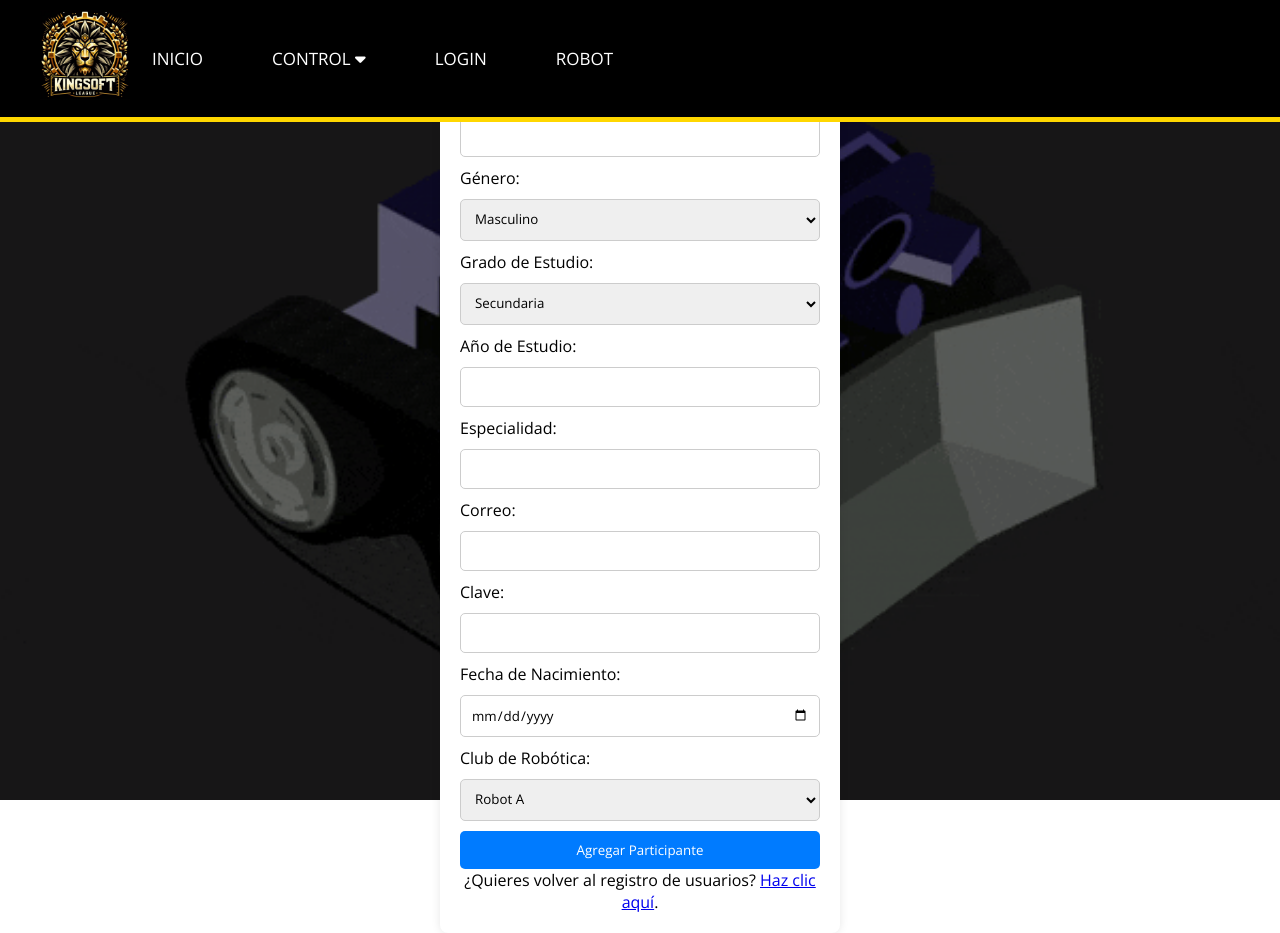
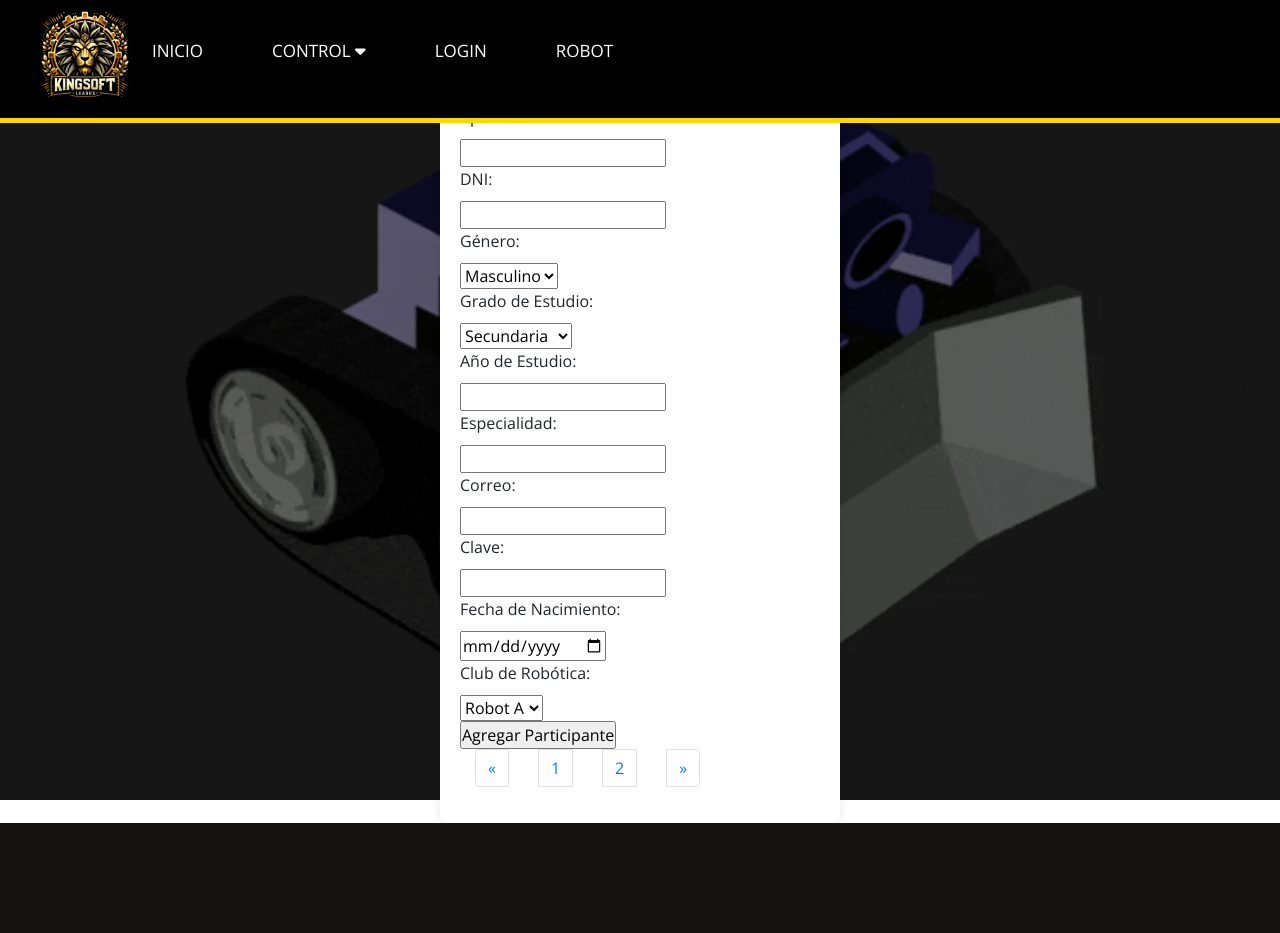
Before and after one commit to Sarai6e/APP-KINGSOFT-LEAGUE, a PHP site: page /agregar_participantes.php in a window 1280 px wide. After the commit the page ends 823 px from the top, so only its background shows below. Run offline with PHP 8.4, Linux system fonts and the light colour scheme; data comes from the database, SQL or seed files in the repository.

Commit message:
avance 26_03_23

```diff
--- a/Versión_1/Diseño/agregar_participantes.php
+++ b/Versión_1/Diseño/agregar_participantes.php
@@ -29,11 +29,11 @@
     $correo = $_POST["correo"];
     $clave = $_POST["clave"];
     $fecha_nacimiento = $_POST["fecha_nacimiento"];
-    $club_robotica = $_POST["club_robotica"];
+    $club_robotica_id = $_POST["club_robotica"];
 
     // Insertar datos en la tabla participantes
     $query = "INSERT INTO participantes (nombre, apellido, dni, participante_genero_id, grado_estudio_id, año_estudio, especialidad, correo, clave, fecha_nacimiento, club_robotica_id)
-              VALUES ('$nombre', '$apellido', '$dni', '$genero', '$grado_estudio', '$año_estudio', '$especialidad', '$correo', '$clave', '$fecha_nacimiento', '$club_robotica')";
+              VALUES ('$nombre', '$apellido', '$dni', '$genero', '$grado_estudio', '$año_estudio', '$especialidad', '$correo', '$clave', '$fecha_nacimiento', '$club_robotica_id')";
 
     if (mysqli_query($conn, $query)) {
         $message = "Participante agregado correctamente.";
@@ -49,6 +49,8 @@
     <meta charset="UTF-8">
     <meta name="viewport" content="width=device-width, initial-scale=1.0">
     <title>Agregar Participantes</title>
+        <!-- Agregar Bootstrap CSS -->
+        <link rel="stylesheet" href="https://stackpath.bootstrapcdn.com/bootstrap/4.5.2/css/bootstrap.min.css">
     <style>
         /* Estilos CSS */
         body {
@@ -74,56 +76,25 @@
             margin-bottom: 10px;
         }
 
-        input[type="text"],
-        input[type="email"],
-        input[type="password"],
-        select,
-        input[type="number"],
-        input[type="date"] {
-            width: 100%;
-            padding: 10px;
-            margin-bottom: 10px;
-            border: 1px solid #ccc;
-            border-radius: 5px;
-            box-sizing: border-box;
-        }
-
-        input[type="submit"] {
-            width: 100%;
-            padding: 10px;
-            background-color: #007bff;
-            color: white;
-            border: none;
-            border-radius: 5px;
-            cursor: pointer;
-        }
-
-        input[type="submit"]:hover {
-            background-color: #0056b3;
-        }
-
         p {
             text-align: center;
         }
 
         .message {
             text-align: center;
-            margin-top: 10px;
+            padding-top: 10px;
             color: green;
         }
     </style>
 </head>
 <body>
-<?php
-    include 'navegador.php';
-    ?>
+    <?php include 'navegador.php'; ?>
     <div class="message"><?php echo $message; ?></div>
-    <!-- Formulario de registro de participantes -->
     <!-- Formulario de registro de participantes -->
     <form method="POST" action="<?php echo htmlspecialchars($_SERVER["PHP_SELF"]); ?>">
         <h2 style="text-align: center;">Agregar Participantes</h2>
-        <label for="nombre">Nombre:</label>
-        <input type="text" name="nombre" required><br>
+        <label  for="nombre">Nombre:</label>
+        <input  type="text" name="nombre" required><br>
         <label for="apellido">Apellido:</label>
         <input type="text" name="apellido" required><br>
         <label for="dni">DNI:</label>
@@ -150,15 +121,40 @@
         <input type="date" name="fecha_nacimiento" required><br>
         <label for="club_robotica">Club de Robótica:</label>
         <select name="club_robotica">
-            <option value="1">Robot A</option>
-            <option value="2">Robot B</option>
-            <option value="3">Robot C</option>
-            <option value="4">Robot D</option>
+            <!-- Opciones del club de robótica -->
+            <?php
+            // Consulta para obtener los clubes de robótica
+            $query_clubes = "SELECT id, nombre FROM club_robotica";
+            $result_clubes = mysqli_query($conn, $query_clubes);
+
+            // Iterar sobre los resultados y mostrar las opciones
+            while ($row = mysqli_fetch_assoc($result_clubes)) {
+                echo "<option value='" . $row['id'] . "'>" . $row['nombre'] . "</option>";
+            }
+            ?>
         </select><br>
         <input type="submit" value="Agregar Participante">
-        <p>¿Quieres volver al registro de usuarios? <a href="registro.php">Haz clic aquí</a>.</p>
+        <!--<p>¿Quieres volver al registro de usuarios? <a href="registro.php">Haz clic aquí</a>.</p>-->
+        <nav aria-label="Page navigation example">
+  <ul class="pagination">
+    <li class="page-item">
+      <a class="page-link" href="registro.php" aria-label="Previous">
+        <span aria-hidden="true">&laquo;</span>
+      </a>
+    </li>
+    <li class="page-item"><a class="page-link" href="registro.php">1</a></li>
+    <li class="page-item"><a class="page-link" href="agregar_participantes.php">2</a></li>
+    <li class="page-item">
+      <a class="page-link" href="agregar_participantes.php" aria-label="Next">
+        <span aria-hidden="true">&raquo;</span>
+      </a>
+    </li>
+  </ul>
+</nav>
     </form>
 
-    <div class="message"><?php echo $message; ?></div>
+
+        <!-- Agregar Bootstrap JS (Opcional, si lo necesitas) -->
+        <script src="https://stackpath.bootstrapcdn.com/bootstrap/4.5.2/js/bootstrap.min.js"></script>
 </body>
 </html>
```
Also changed, not shown: Versión_1/Diseño/ClubRoboticaView.php (+6 -2 lines), Versión_1/Diseño/agregar_club.php (added, +54 -0 lines), Versión_1/Diseño/menu.html (+15 -11 lines), Versión_1/Diseño/registro.php (+24 -0 lines), Versión_1/Diseño/style.css (+6 -6 lines), datosks (4).sql (renamed from datosks (3).sql, +18 -15 lines).
